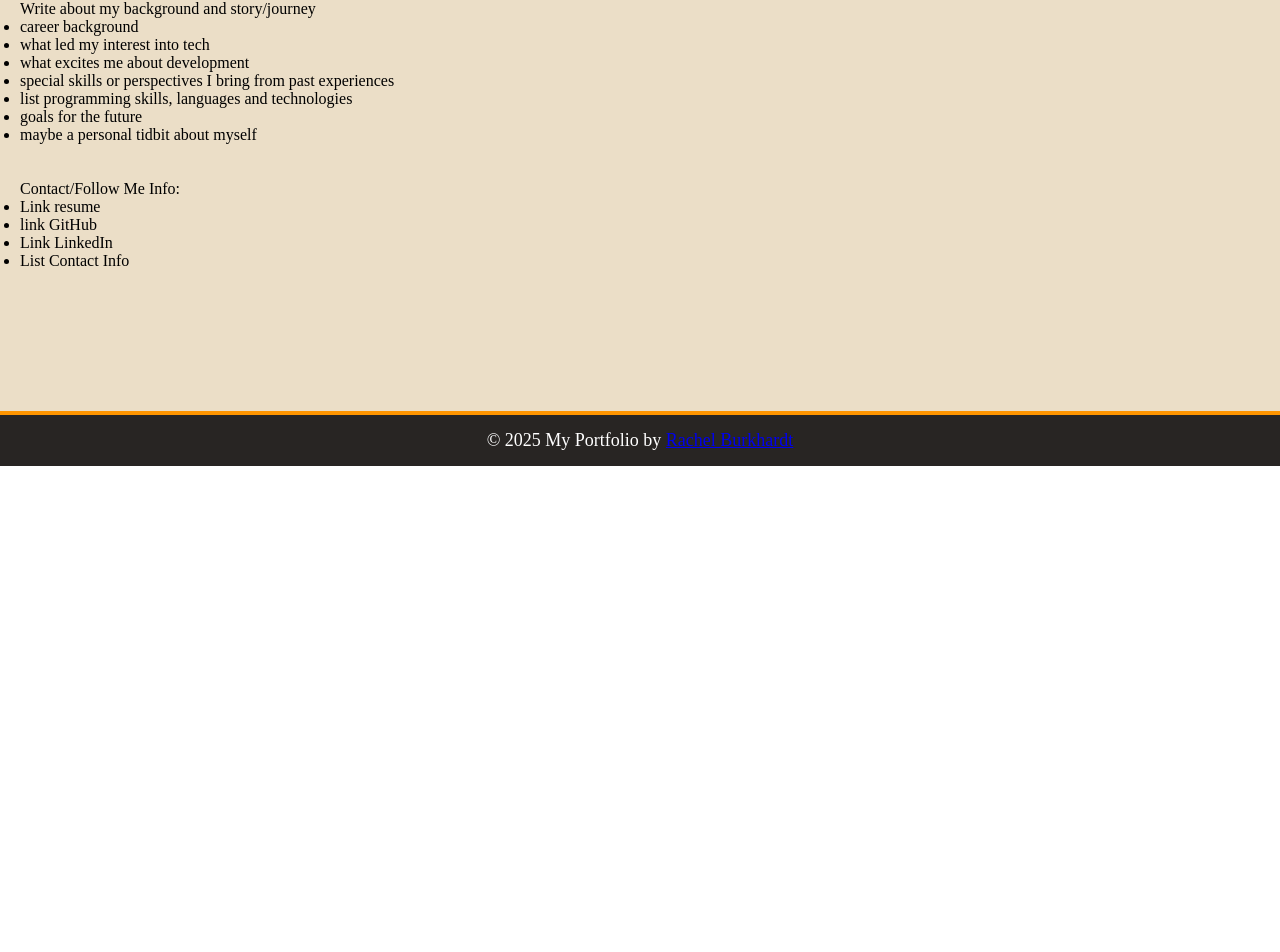
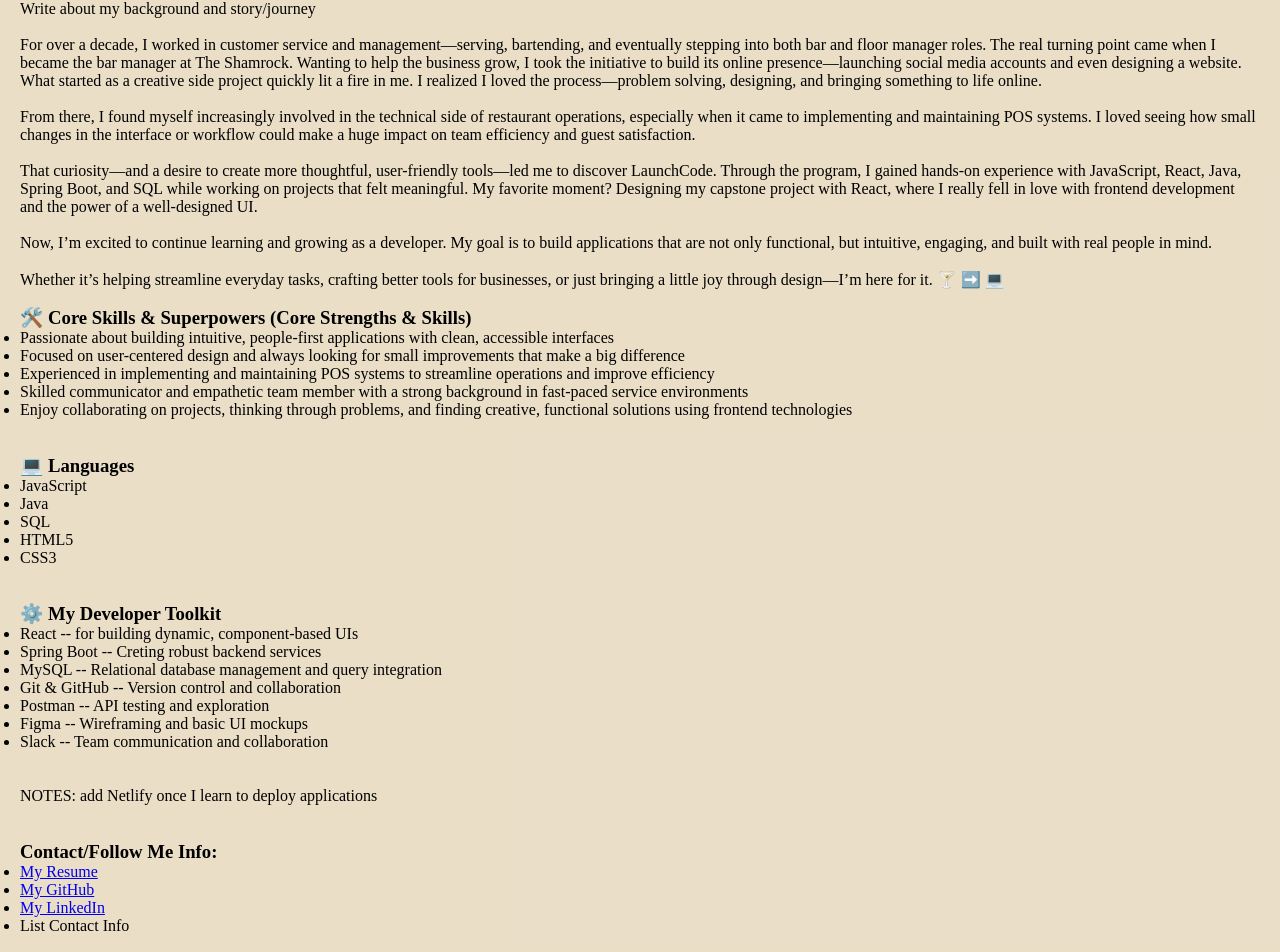
Before and after one commit to RBurkhardt87/Portfolio, a React (Vite) app in the folder MyPortfolio/: page /about-me in a window 1280 px wide. Shown: the part 334-1286 px from the top of the page. Before the commit the page ends 800 px from the top, so only its background shows below. Built offline with nearby package versions, Linux system fonts and the light colour scheme.

Commit message:
Added about me, home, header, and project list info. Still needs styling but bulk of info has been completed

```diff
--- a/MyPortfolio/src/Pages/About.jsx
+++ b/MyPortfolio/src/Pages/About.jsx
@@ -5,22 +5,62 @@ const About = () => {
     <div>
       <h1>About Me:</h1>
       <p>Write about my background and story/journey</p>
+      <br/>
+      <p>For over a decade, I worked in customer service and management—serving, bartending, and eventually stepping into both bar and floor manager roles. The real turning point came when I became the bar manager at The Shamrock. Wanting to help the business grow, I took the initiative to build its online presence—launching social media accounts and even designing a website. What started as a creative side project quickly lit a fire in me. I realized I loved the process—problem solving, designing, and bringing something to life online.</p><br />
+
+      <p>From there, I found myself increasingly involved in the technical side of restaurant operations, especially when it came to implementing and maintaining POS systems. I loved seeing how small changes in the interface or workflow could make a huge impact on team efficiency and guest satisfaction.</p><br />
+
+      <p>That curiosity—and a desire to create more thoughtful, user-friendly tools—led me to discover LaunchCode. Through the program, I gained hands-on experience with JavaScript, React, Java, Spring Boot, and SQL while working on projects that felt meaningful. My favorite moment? Designing my capstone project with React, where I really fell in love with frontend development and the power of a well-designed UI.</p><br />
+
+      <p>Now, I’m excited to continue learning and growing as a developer. My goal is to build applications that are not only functional, but intuitive, engaging, and built with real people in mind.</p><br />
+
+      <p>Whether it’s helping streamline everyday tasks, crafting better tools for businesses, or just bringing a little joy through design—I’m here for it. 🍸 ➡️ 💻</p><br />
+
+
+      <h3>🛠️ Core Skills & Superpowers  (Core Strengths & Skills)</h3>
       <ul>
-        <li>career background</li>
-        <li>what led my interest into tech</li>
-        <li>what excites me about development</li>
-        <li>special skills or perspectives I bring from past experiences</li>
-        <li>list programming skills, languages and technologies</li>
-        <li>goals for the future</li>
-        <li>maybe a personal tidbit about myself</li>
+        <li>Passionate about building intuitive, people-first applications with clean, accessible interfaces</li>
+        <li>Focused on user-centered design and always looking for small improvements that make a big difference</li>
+        <li>Experienced in implementing and maintaining POS systems to streamline operations and improve efficiency</li>
+        <li>Skilled communicator and empathetic team member with a strong background in fast-paced service environments</li>
+        <li>Enjoy collaborating on projects, thinking through problems, and finding creative, functional solutions using frontend technologies</li>
       </ul>
       <br />
       <br />
-      <p>Contact/Follow Me Info:</p>
+
+      <h3>💻 Languages</h3>
       <ul>
-        <li>Link resume</li>
-        <li>link GitHub</li>
-        <li>Link LinkedIn</li>
+        <li>JavaScript</li>
+        <li>Java</li>
+        <li>SQL</li>
+        <li>HTML5</li>
+        <li>CSS3</li>
+      </ul>
+      <br />
+      <br />
+
+      <h3>⚙️ My Developer Toolkit</h3>
+      <ul>
+        <li>React -- for building dynamic, component-based UIs</li>
+        <li>Spring Boot -- Creting robust backend services</li>
+        <li>MySQL -- Relational database management and query integration</li>
+        <li>Git & GitHub -- Version control and collaboration</li>
+        <li>Postman -- API testing and exploration</li>
+        <li>Figma -- Wireframing and basic UI mockups</li>
+        <li>Slack -- Team communication and collaboration</li>
+      </ul>
+      <br />
+      <br />
+
+      <p>NOTES: add Netlify once I learn to deploy applications</p>
+
+      <br />
+      <br />
+      <h3>Contact/Follow Me Info:</h3>
+      <ul>
+        <li><a href="/resume">My Resume</a></li>
+        <li><a href="https://github.com/RBurkhardt87">My GitHub</a></li>
+        <li><a href="https://www.linkedin.com/in/rachel-burkhardt-097900339/">My LinkedIn</a></li>
         <li>List Contact Info</li>
       </ul>
     </div>
--- a/MyPortfolio/src/Pages/Home.jsx
+++ b/MyPortfolio/src/Pages/Home.jsx
@@ -8,8 +8,19 @@ const Home = () => {
         <br />
         <br />
         <p>Have a picture on the left side</p>
-        <p>On the right of it, I can have a brief intro to who I am</p>
-        <p>underneath both have a link to the about me page to learn more of my journey</p>
+        <br />
+        <p>Hi, I’m Rachel Burkhardt—restaurant industry vet turned web developer. I traded cocktails for code, and now I’m serving up clean UI and real-world solutions.</p>
+        <br />
+        <p>👉 <a href="/about-me">Learn more about me</a></p>
+        <br />
+        <p> Here are a couple different header options:</p>
+        <br/>
+        <ul>
+          <li>Aspiring Web Developer | Designing with Purpose, Building with Heart</li>
+          <li>Aspiring Web Developer | Purpose-Driven Code, People-Centered Design</li>
+          <li>Aspiring Web Developer | Code With Purpose. Design With Empathy</li>
+          <li>Aspiring Web Developer with a Passion for Purpose-Driven Design</li>
+        </ul>
 
     </div>
   )
--- a/MyPortfolio/src/Pages/ProjectList.jsx
+++ b/MyPortfolio/src/Pages/ProjectList.jsx
@@ -11,6 +11,8 @@ const ProjectList = () => {
         <li><a href="/breastfeeding-app">Breastfeeding Application</a></li>
         <br />
         <li><a href="/wish-list">Wish List Application</a></li>
+        <br />
+        <li>View my very first <a href='https://rburkhardt87.github.io/HTML-Me-Something-Start/'>HTML Project</a> to see how far I have come</li>
       </ul>
 
     </div>
--- a/MyPortfolio/src/components/Header.jsx
+++ b/MyPortfolio/src/components/Header.jsx
@@ -10,7 +10,7 @@ const Header = () => {
 
     <div className="header">
       <h1>Rachel Burkhardt</h1>
-      <h3>An Aspiring Web Developer</h3>
+      <h3>Aspiring Web Developer | Building With Purpose, Designing for People</h3>
     </div>
 
   )
```
